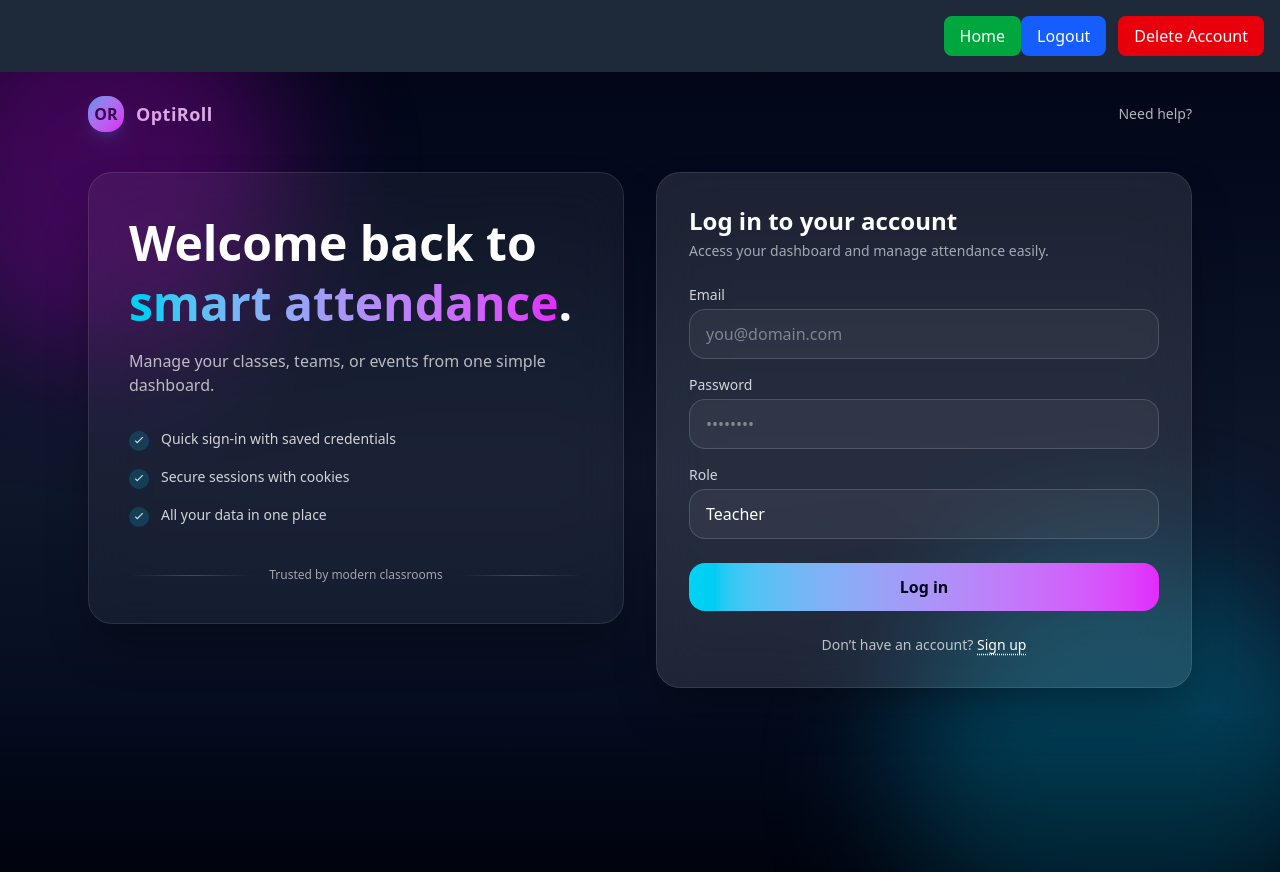
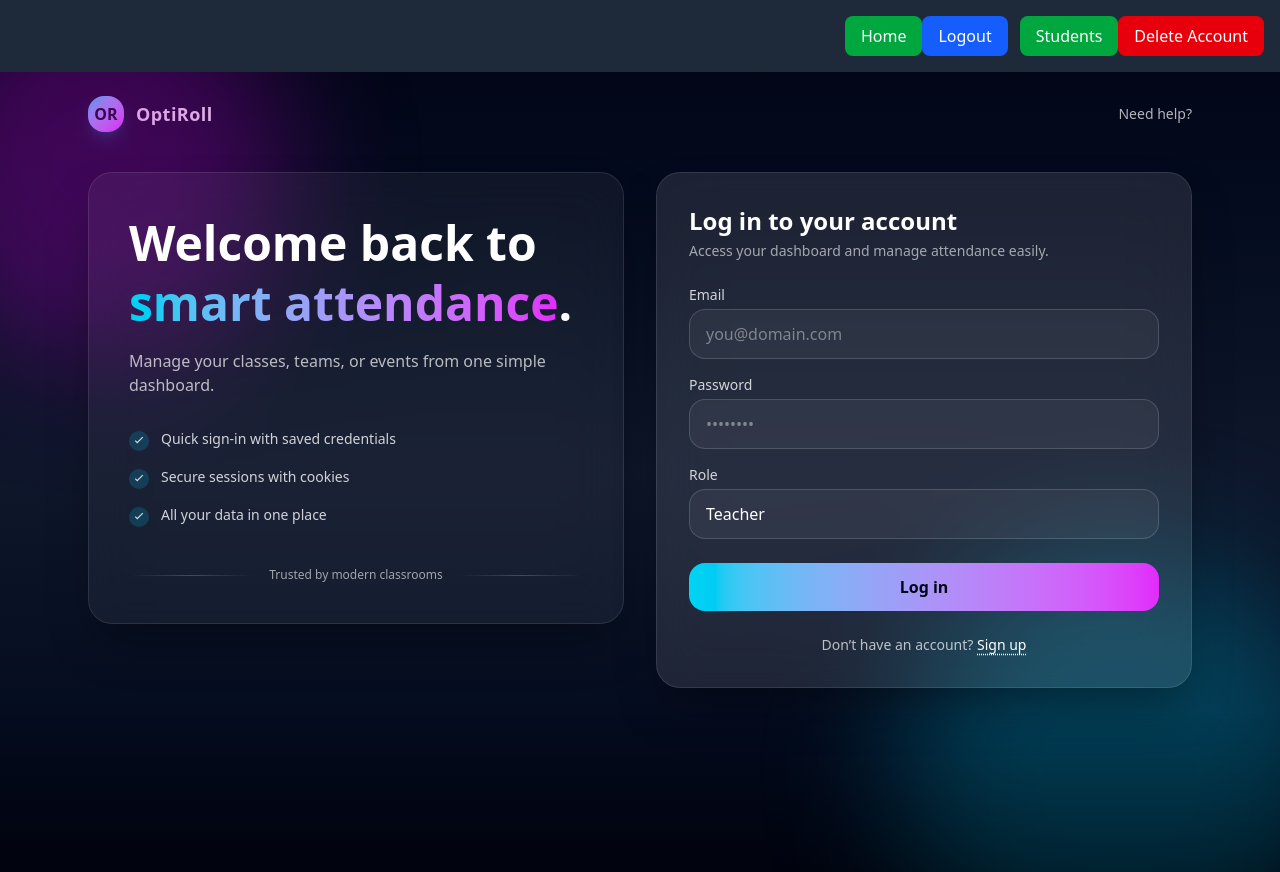
Before and after one commit to LISTEDMILE/OptiRoll, a React (Vite) app in the folder frontend/OptiRoll/: page /auth/login in a window 1280 px wide. Built offline with nearby package versions, Linux system fonts and the light colour scheme.

Commit message:
delete student whole

```diff
--- a/frontend/OptiRoll/ApiUrl.jsx
+++ b/frontend/OptiRoll/ApiUrl.jsx
@@ -1,3 +1,3 @@
-// export const ApiUrl = "https://optiroll.onrender.com";
+export const ApiUrl = "https://optiroll.onrender.com";
 // export const ApiUrl = "http://localhost:3000";
-export const ApiUrl = "http://192.168.29.110:3000";
+// export const ApiUrl = "http://192.168.29.110:3000";
--- a/frontend/OptiRoll/src/compo/header.jsx
+++ b/frontend/OptiRoll/src/compo/header.jsx
@@ -58,12 +58,19 @@ export default function Header() {
       >
         Home
       </Link>
+
       <button
         onClick={logout}
         className="px-4 py-2 bg-blue-600 hover:bg-blue-700 rounded-lg font-medium mr-3 transition"
       >
         Logout
       </button>
+       <Link
+        to={"/admin/studentList"}
+        className="px-4 py-2 bg-green-600 hover:bg-green-700 rounded-lg font-medium transition"
+      >
+        Students
+      </Link>
       <button
         onClick={() => setShowDelete(true)}
         className="px-4 py-2 bg-red-600 hover:bg-red-700 rounded-lg font-medium transition"
--- a/frontend/OptiRoll/src/pages/admin/adminStudentList.jsx
+++ b/frontend/OptiRoll/src/pages/admin/adminStudentList.jsx
@@ -1,6 +1,7 @@
 import React, { useEffect, useState } from "react";
 import { Link } from "react-router-dom"; // Assuming React Router
 import { ApiUrl } from "../../../ApiUrl";
+import Header from "../../compo/header";
 
 export default function AdminStudentList() {
   const [students, setStudents] = useState([]);
@@ -36,23 +37,7 @@ export default function AdminStudentList() {
       <div className="pointer-events-none absolute -top-24 -left-24 h-96 w-96 rounded-full bg-fuchsia-600/30 blur-3xl" />
       <div className="pointer-events-none absolute -bottom-32 -right-16 h-[28rem] w-[28rem] rounded-full bg-cyan-500/30 blur-3xl" />
 
-      {/* Nav */}
-      <header className="mx-auto flex w-full max-w-6xl items-center justify-between px-6 py-6">
-        <div className="flex items-center gap-3">
-          <span className="inline-grid h-9 w-9 place-items-center rounded-2xl bg-gradient-to-br from-cyan-400 to-fuchsia-500 text-slate-950 font-black shadow-lg shadow-cyan-500/20">
-            OR
-          </span>
-          <span className="text-lg font-semibold tracking-wide text-white/90">
-            OptiRoll
-          </span>
-        </div>
-        <a
-          href="#"
-          className="text-sm text-white/70 hover:text-white/90 transition"
-        >
-          Need help?
-        </a>
-      </header>
+
 
       {/* Main Content */}
       <main className="mx-auto max-w-6xl px-6 pb-16 md:pt-4">
```
